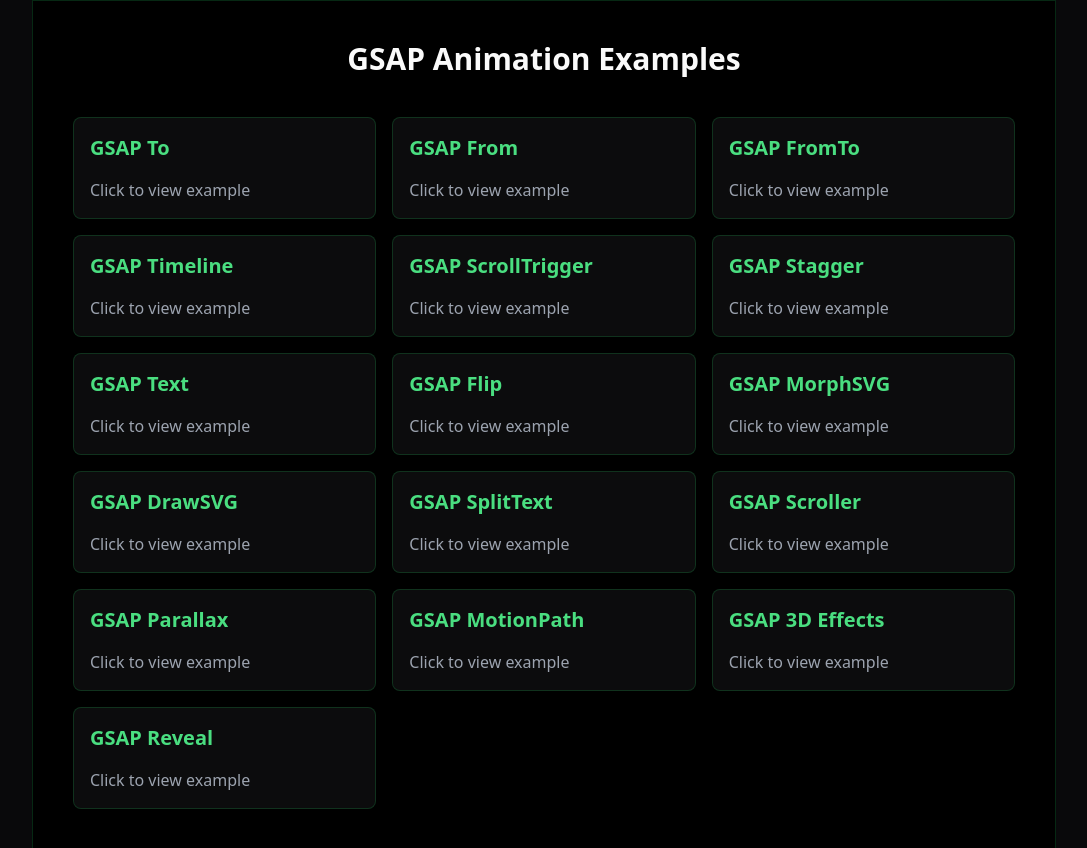
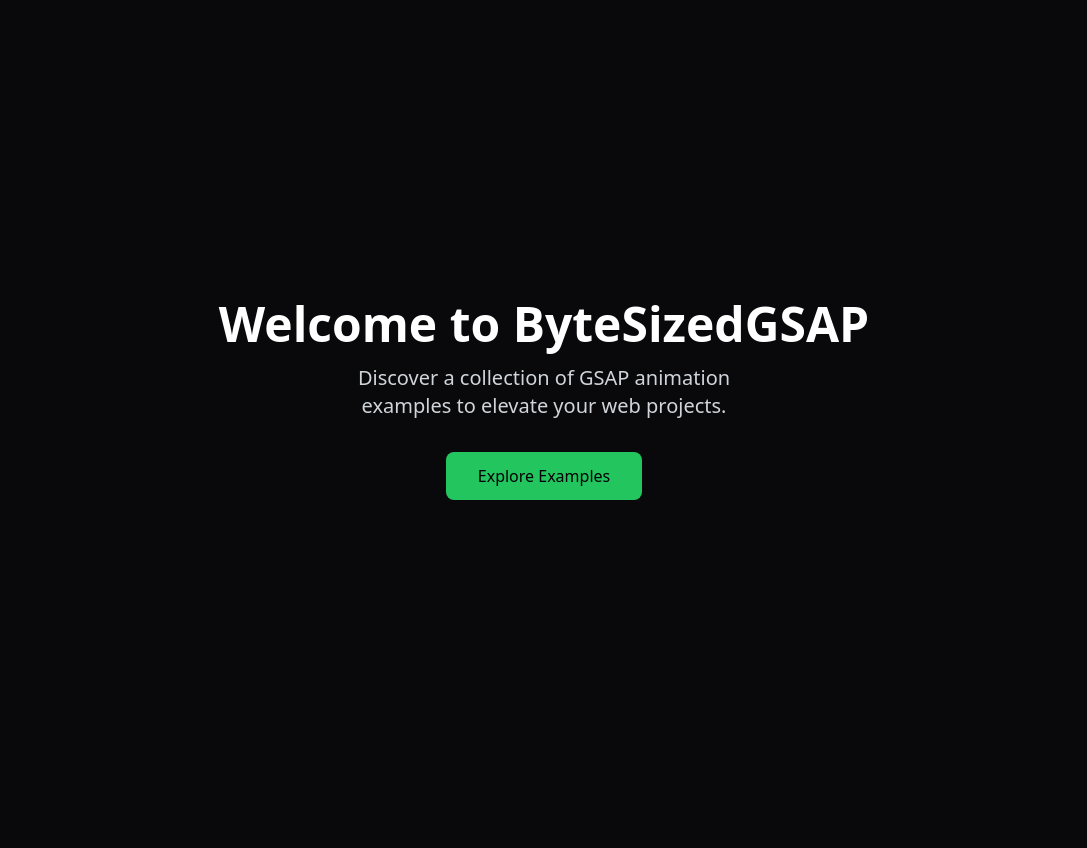
Before and after one commit to priyanshuahir000/ByteSizedGSAP, a React (Vite) app: page / in a window 1280 px wide. Shown: the whole page, without its empty margins (96-1183 px from the left). After the commit the page ends 800 px from the top, so only its background shows below. Built offline with nearby package versions, Linux system fonts and the light colour scheme.

Commit message:
Add LandingPage component and update routing in App component

```diff
--- a/src/App.jsx
+++ b/src/App.jsx
@@ -18,12 +18,14 @@
   Gsap3DEffects,
   GsapReveal,
 } from "./pages";
+import LandingPage from "./pages/LandingPage";
 
 function App() {
   return (
     <Router>
       <Routes>
-        <Route path="/" element={<Home />} />
+        <Route path="/" element={<LandingPage />} />
+        <Route path="/examples" element={<ExamplesPage />} />
         <Route path="/gsap-to" element={<GsapTo />} />
         <Route path="/gsap-from" element={<GsapFrom />} />
         <Route path="/gsap-fromto" element={<GsapFromTo />} />
@@ -45,7 +47,8 @@
   );
 }
 
-const Home = () => {
+// Examples page that lists all available animations
+const ExamplesPage = () => {
   const animations = [
     { path: "/gsap-to", name: "GSAP To" },
     { path: "/gsap-from", name: "GSAP From" },
@@ -67,6 +70,27 @@
 
   return (
     <main className="p-10">
+      <div className="flex items-center gap-3 mb-10">
+        <Link to="/" className="header-link">
+          <svg
+            xmlns="http://www.w3.org/2000/svg"
+            width="24"
+            height="24"
+            fill="none"
+            viewBox="0 0 24 24"
+            stroke="currentColor"
+          >
+            <path
+              strokeLinecap="round"
+              strokeLinejoin="round"
+              strokeWidth={2}
+              d="M10 19l-7-7m0 0l7-7m-7 7h18"
+            />
+          </svg>
+          Back to Home
+        </Link>
+      </div>
+
       <h1 className="text-center mb-10">GSAP Animation Examples</h1>
       <div className="grid grid-cols-1 md:grid-cols-2 lg:grid-cols-3 gap-4">
         {animations.map((animation) => (
--- /dev/null
+++ b/src/pages/LandingPage.jsx
@@ -0,0 +1,23 @@
+import { Link } from "react-router-dom";
+
+const LandingPage = () => {
+  return (
+    <div className="min-h-screen bg-zinc-950 flex flex-col items-center justify-center px-4">
+      <h1 className="text-5xl font-bold text-white mb-4">
+        Welcome to ByteSizedGSAP
+      </h1>
+      <p className="text-gray-300 text-xl mb-8 text-center max-w-md">
+        Discover a collection of GSAP animation examples to elevate your web
+        projects.
+      </p>
+      <Link
+        to="/examples"
+        className="bg-green-500 hover:bg-green-600 text-black px-8 py-3 rounded-lg font-medium transition-all"
+      >
+        Explore Examples
+      </Link>
+    </div>
+  );
+};
+
+export default LandingPage;
```
